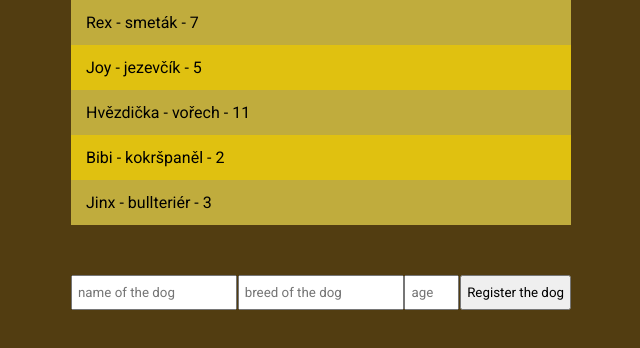
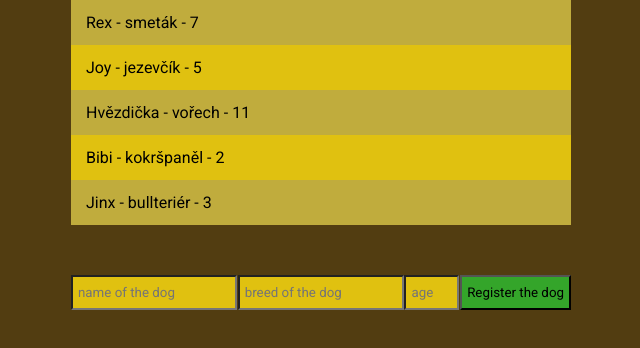
Before and after one commit to jofi111/Utulek, a React (Create React App) app: page / in a window 1280 px wide. Shown: the top 348 px of the page, without its empty margins (319-959 px from the left). Built offline with nearby package versions, Linux system fonts and the light colour scheme.

Commit message:
stylizace dogformu

```diff
--- a/src/components/DogForm/DogForm.css
+++ b/src/components/DogForm/DogForm.css
@@ -5,3 +5,13 @@
   justify-content: space-between;
   align-items: center;
 }
+
+.dog-form input[type="text"],
+.dog-form input[type="number"],
+.dog-form button {
+  background-color: #e0c110;
+}
+
+.dog-form button {
+  background-color: rgb(52, 165, 42);
+}
```
